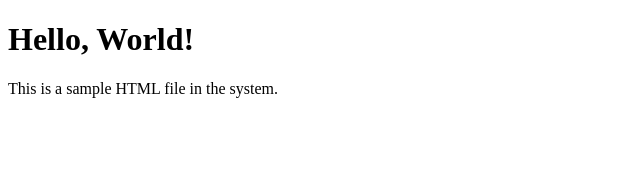
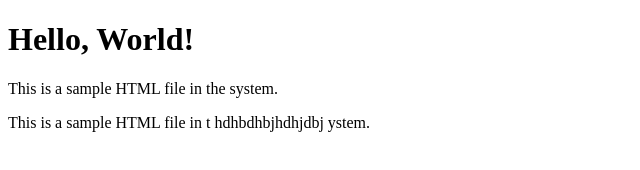
Before and after one commit to piyushsgupta/html_piyush, a plain HTML site: page index.html in a window 1280 px wide. Shown: the whole page, without its empty margins (0-640 px from the left). Drawn offline with Linux system fonts and the light colour scheme.

Commit message:
new paragraph addes

```diff
--- a/index.html
+++ b/index.html
@@ -8,5 +8,7 @@
   <body>
     <h1>Hello, World!</h1>
     <p>This is a sample HTML file in the system.</p>
+
+    <p>This is a sample HTML file in t hdhbdhbjhdhjdbj ystem.</p>
   </body>
 </html>
```
